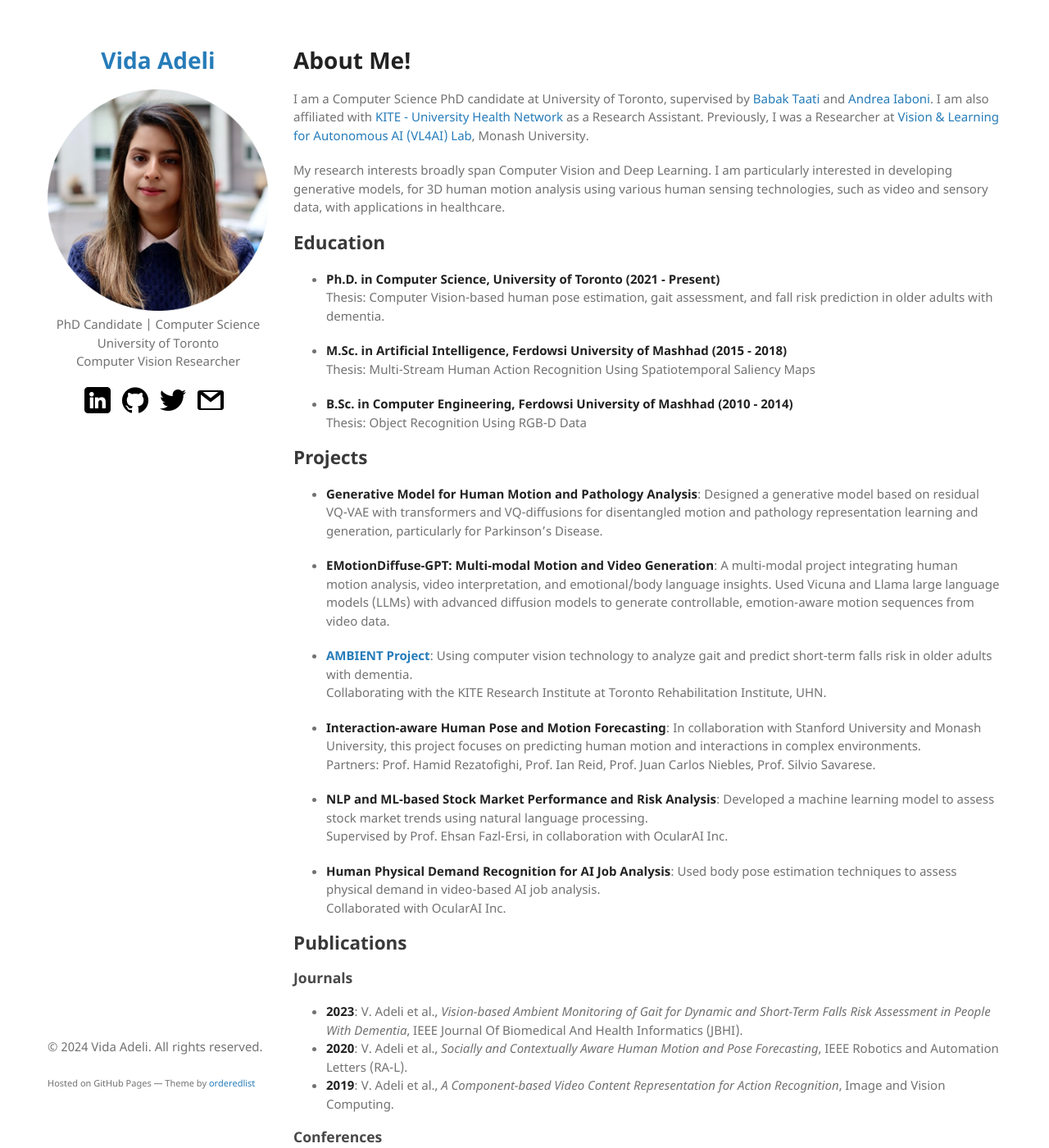
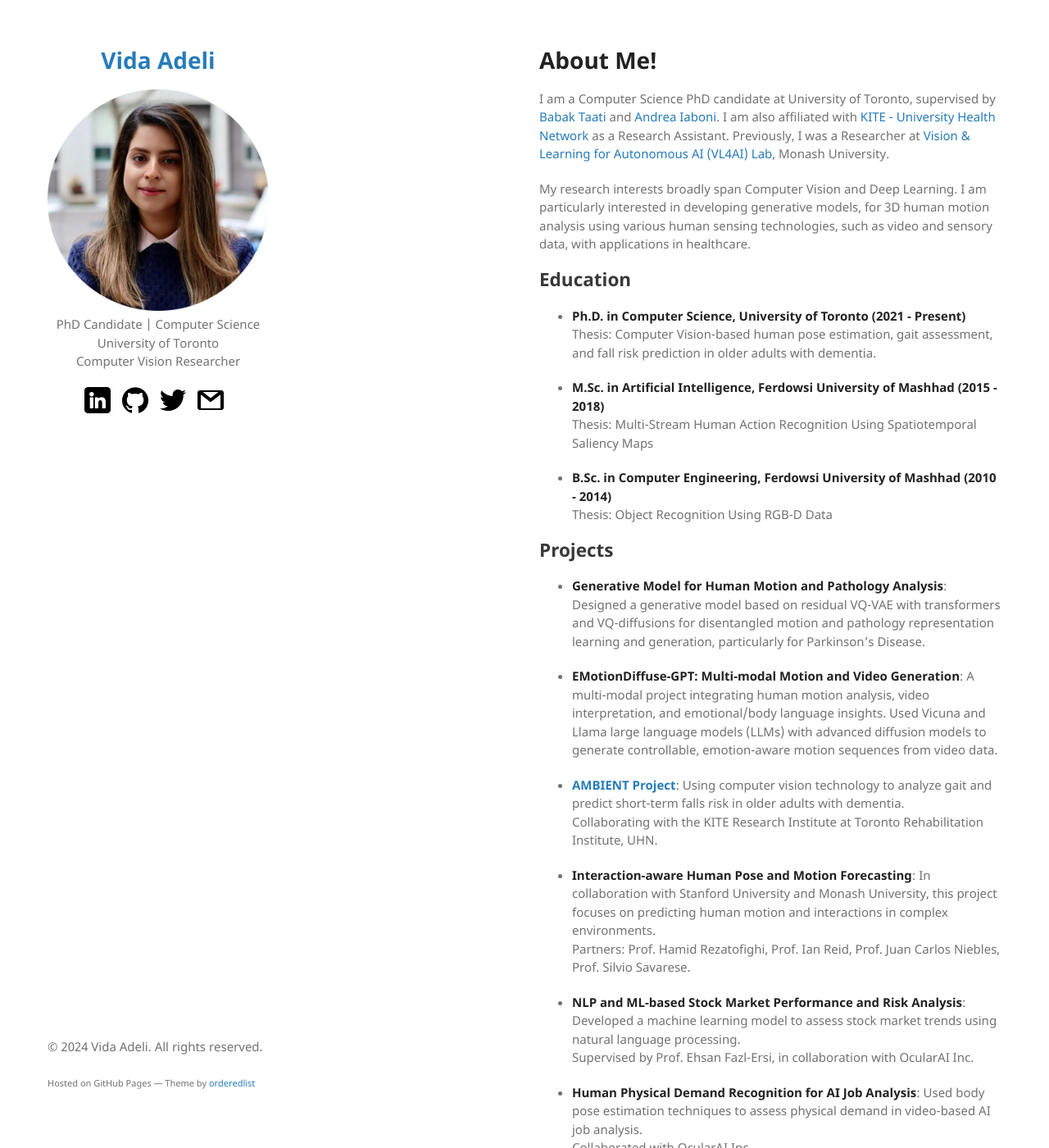
Before and after one commit to vadeli/vadeli.github.io, a Jekyll site: the page built from index.md, in a window 1280 px wide and 1400 px high. Shown: the whole window at 82% size. Built offline with Jekyll 4.4.1, drawn with Linux system fonts in a browser that asks for light colours; our own code applies the rules of GitHub Pages for plain Markdown files.

Commit message:
Update jekyll-theme-minimal.scss

```diff
--- a/_sass/jekyll-theme-minimal.scss
+++ b/_sass/jekyll-theme-minimal.scss
@@ -187,7 +187,7 @@
 }
 
 section {
-  width: calc(100% - 300px);
+  width: calc(100% - 600px);
   float:right;
   padding-bottom:50px;
 }
```
